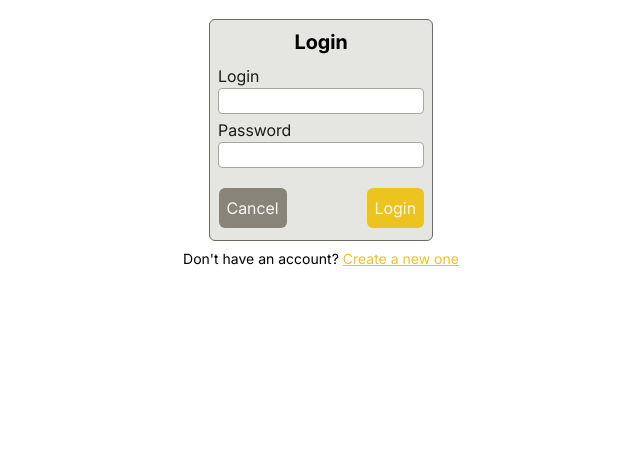
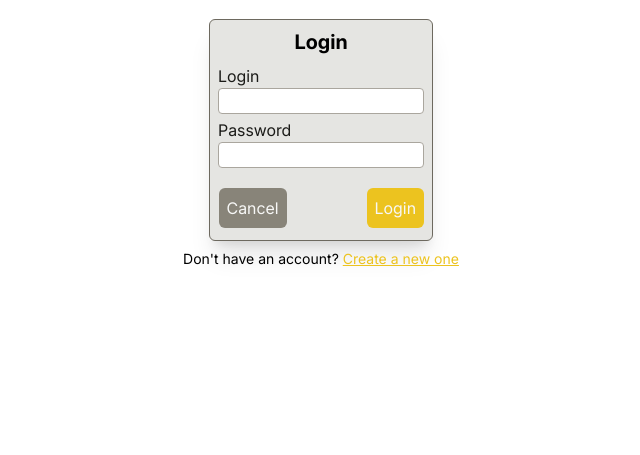
Before and after one commit to KrazyManJ/jolt, a Flask app: page /login/ in a window 1280 px wide. Shown: the part 245-700 px from the top of the page, without its empty margins (319-959 px from the left). Run offline with Flask 2, Linux system fonts and the light colour scheme; style sheets or scripts are compiled from the project's sources; some libraries are stand-ins or nearby versions.

Commit message:
Updated visuals

```diff
--- a/form.py
+++ b/form.py
@@ -37,8 +37,8 @@ class RegisterForm(FlaskForm):
 class EditUserForm(RegisterForm):
     password = None
     password_again = None
-    role = SelectField(label="Role")
-    is_deactivated = BooleanField(label="Is deactivated")
+    role = SelectField(label="Role", render_kw={"class":"w-full"})
+    is_deactivated = BooleanField(label="Is deactivated", render_kw={"class":"w-full"})
 
     def __init__(self, **kwargs):
         super().__init__(**kwargs)
@@ -49,21 +49,22 @@ class EditUserForm(RegisterForm):
 class AddBikeForm(FlaskForm):
     name = StringField(
         label="Bike name",
-        validators=[validators.InputRequired()]
+        validators=[validators.InputRequired()],
+        render_kw={"class": "w-full"}
     )
-    description = StringField(label="Description",validators=[validators.InputRequired()])
+    description = StringField(label="Description",validators=[validators.InputRequired()],render_kw={"class":"w-full"})
     image = FileField(
         label="Image",
         validators=[FileAllowed(["jpg","jpeg"]),FileRequired()],
-        render_kw={"accept":".jpg,.jpeg"}
+        render_kw={"accept":".jpg,.jpeg","class":"w-full"}
     )
-    weight = IntegerField(label="Weight",validators=[validators.InputRequired()])
-    body_size = IntegerField(label="Body size",validators=[validators.InputRequired()])
-    wheel_size = IntegerField(label="Wheel size",validators=[validators.InputRequired()])
-    body_material = StringField(label="Body material",validators=[validators.InputRequired()])
-    gear_number = IntegerField(label="Gear number",validators=[validators.InputRequired()])
-    weight_limit = IntegerField(label="Weight limit",validators=[validators.InputRequired()])
-    price = FloatField(label="Price",validators=[validators.InputRequired()])
+    weight = IntegerField(label="Weight",validators=[validators.InputRequired()],render_kw={"class":"w-full"})
+    body_size = IntegerField(label="Body size",validators=[validators.InputRequired()],render_kw={"class":"w-full"})
+    wheel_size = IntegerField(label="Wheel size",validators=[validators.InputRequired()],render_kw={"class":"w-full"})
+    body_material = StringField(label="Body material",validators=[validators.InputRequired()],render_kw={"class":"w-full"})
+    gear_number = IntegerField(label="Gear number",validators=[validators.InputRequired()],render_kw={"class":"w-full"})
+    weight_limit = IntegerField(label="Weight limit",validators=[validators.InputRequired()],render_kw={"class":"w-full"})
+    price = FloatField(label="Price",validators=[validators.InputRequired()],render_kw={"class":"w-full"})
 
 
 class EditBikeForm(AddBikeForm):
@@ -78,15 +79,17 @@ class EditBikeForm(AddBikeForm):
 class ServiceForm(FlaskForm):
     name_id = SelectField(
         label="Bike",
-        validators=[validators.InputRequired()]
+        validators=[validators.InputRequired()],
+            render_kw={"class":"w-full"}
+
     )
     datetime_from = DateTimeField(label="From (dd.mm.yyyy h:m)",format="%d.%m.%Y %H:%M",
-                                  default=datetime.now(), validators=[validators.InputRequired()])
+                                  default=datetime.now(), validators=[validators.InputRequired()],render_kw={"class":"w-full"})
     datetime_to = DateTimeField(label="To (dd.mm.yyyy h:m)",format="%d.%m.%Y %H:%M",
-                                validators=[validators.InputRequired()])
-    reason = StringField(label="Reason",validators=[validators.InputRequired()])
-    price = FloatField(label="Price",validators=[validators.InputRequired()])
-    state = SelectField(label="State",validators=[validators.InputRequired()])
+                                validators=[validators.InputRequired()],render_kw={"class":"w-full"})
+    reason = StringField(label="Reason",validators=[validators.InputRequired()],render_kw={"class":"w-full"})
+    price = FloatField(label="Price",validators=[validators.InputRequired()],render_kw={"class":"w-full"})
+    state = SelectField(label="State",validators=[validators.InputRequired()],render_kw={"class":"w-full"})
 
     def __init__(self, **kwargs):
         super().__init__(**kwargs)
@@ -104,7 +107,7 @@ class ServiceForm(FlaskForm):
             self.state.choices = list_of_choices
 
 class EditReturnReportForm(FlaskForm):
-    bike_state_type_id = SelectField(label="Bike state",validators=[validators.InputRequired()])
+    bike_state_type_id = SelectField(label="Bike state",validators=[validators.InputRequired()],render_kw={"class":"w-full"})
     employee_note = TextAreaField(label="Employee note",validators=[validators.InputRequired()], render_kw={"class": "w-full"})
 
     def __init__(self, **kwargs):
--- a/static/css/styles.css
+++ b/static/css/styles.css
@@ -53,9 +53,13 @@ input[type=checkbox] {
   margin-right: 0.3rem;
 }
 
-input:is([type=text], [type=password], [type=email]) {
+input:is([type=text], [type=password], [type=email], [type=number], [type=datetime]), textarea, select {
   border-radius: 0.25rem;
   border: 1px solid var(--col-titan-300);
+}
+
+input[type=file] {
+  width: 100%;
 }
 
 .filter-label {
--- a/static/css/styles.scss
+++ b/static/css/styles.scss
@@ -56,9 +56,13 @@ input[type=checkbox] {
     margin-right: 0.3rem;
 }
 
-input:is([type=text],[type=password],[type=email]) {
+input:is([type=text],[type=password],[type=email],[type=number],[type=datetime]),textarea,select {
     border-radius: 0.25rem;
     border: 1px solid var(--col-titan-300)
+}
+
+input[type=file] {
+    width: 100%;
 }
 
 .filter-label{
--- a/templates/borrow/bike.jinja
+++ b/templates/borrow/bike.jinja
@@ -3,7 +3,7 @@
             <div class="flex flex-col gap-2">
                 <h2 class="font-bold text-2xl">{{ bike.name }}</h2>
                 <hr>
-                <article>
+                <article class="md:max-w-72">
                     <h2 class="font-bold text-lg">Description</h2>
                     {{ bike.description }}
                 </article>
--- a/templates/borrow/page.jinja
+++ b/templates/borrow/page.jinja
@@ -3,7 +3,7 @@
 {% block title %}Borrow{% endblock %}
 
 {% block body %}
-    <div class="flex h-max grow justify-center items-center gap-12">
+    <div class="flex h-max flex-col md:flex-row grow justify-center items-center gap-12">
         {% include 'borrow/bike.jinja' %}
         {% include 'borrow/calculation.jinja' %}
     </div>
--- a/templates/login_page/page.jinja
+++ b/templates/login_page/page.jinja
@@ -6,7 +6,7 @@
 {% endblock %}
 {% block body %}
     <div class="min-h-full flex justify-center items-center flex-col grow">
-        <div class="flex flex-col items-center bg-titan-100 p-2 gap-1 w-56 rounded-md border border-titan-500">
+        <div class="flex flex-col items-center bg-titan-100 p-2 gap-1 w-56 rounded-md border border-titan-500 shadow-xl">
             <h1 class="text-xl font-bold mb-1">Login</h1>
             <form method="post">
                 {{ form.hidden_tag() }}
```
Also changed, not shown: templates/bikes_management/bikes/add_or_edit/page.jinja (+5 -2 lines), templates/bikes_management/return_reports/add_or_edit/page.jinja (+6 -3 lines).
